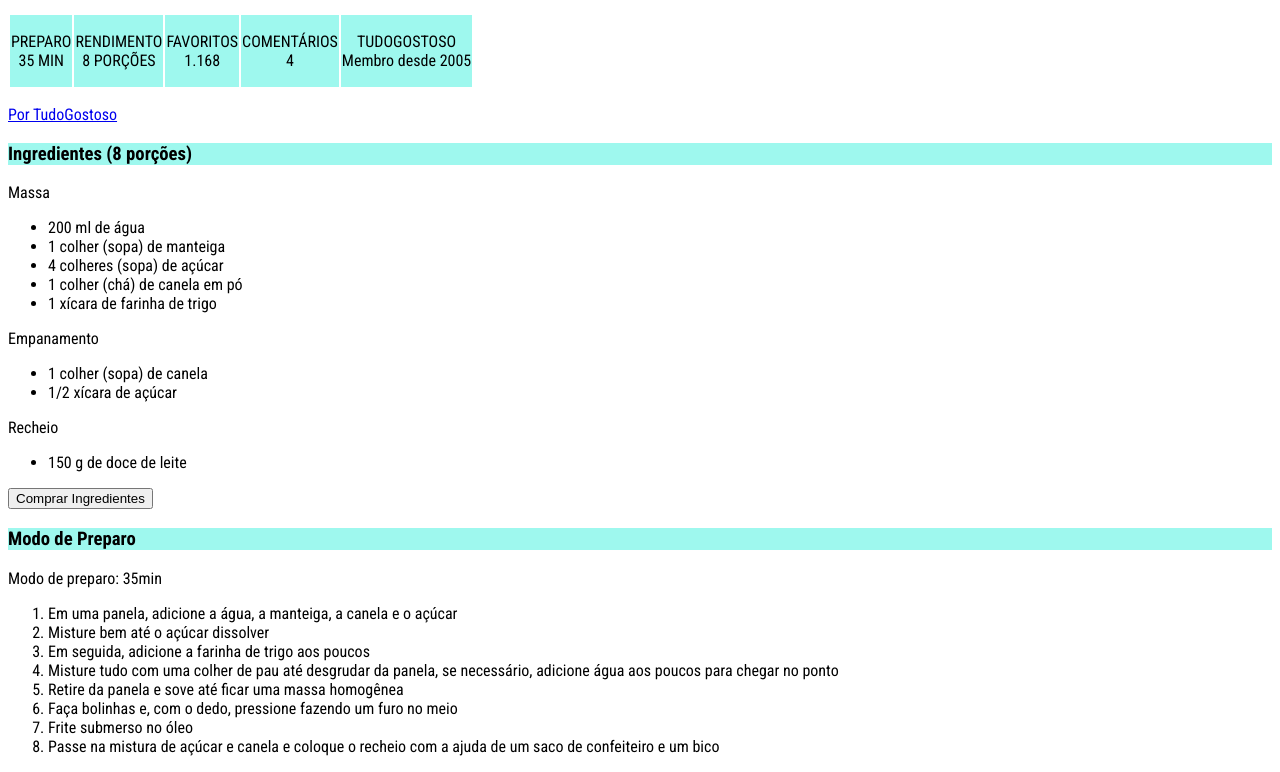
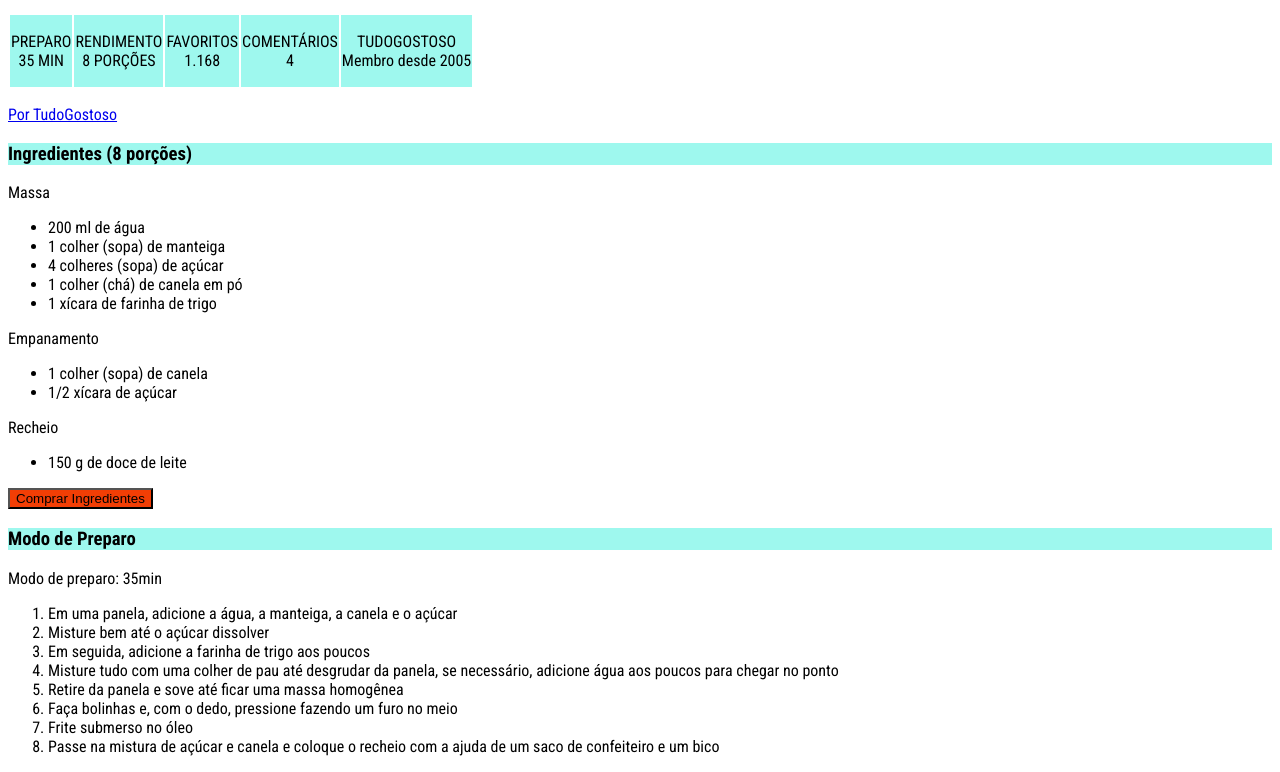
Before and after one commit to JamesPicles/fatecvotorantim, a plain HTML site: page Desenvolvimento Web/Fatec 2023 - Projetos WEB_2/ReceitasFatec/index.html in a window 1280 px wide. Shown: the part 90-862 px from the top of the page. Drawn offline with Linux system fonts and the light colour scheme.

Commit message:
atualização

```diff
--- a/Desenvolvimento Web/Fatec 2023 - Projetos WEB_2/ReceitasFatec/index.html
+++ b/Desenvolvimento Web/Fatec 2023 - Projetos WEB_2/ReceitasFatec/index.html
@@ -20,6 +20,7 @@
 
         h3{background-color: rgb(158, 248, 238);
         }
+        button{background-color: rgb(242, 62, 5);}
     </style>
 </head>
 
```
Also changed, not shown: Desenvolvimento Web/Fatec 2023 - Projetos WEB_2/TabelaFormulario/index.html (+3 -2 lines), Desenvolvimento Web/Fatec 2023 - Projetos WEB_2/ProjetoCurriculo/index.html (renamed from Desenvolvimento Web/Fatec 2023 - Projetos WEB_2/ProjetoCurriculo/fontes/index.html), Desenvolvimento Web/Fatec 2023 - Projetos WEB_2/pizza.jpg (deleted), Engenharia de Software/Projeto Eng. Software - SoftSolutions/Empresas parceiras (logos)/accenture.png (deleted), 8 other files.
